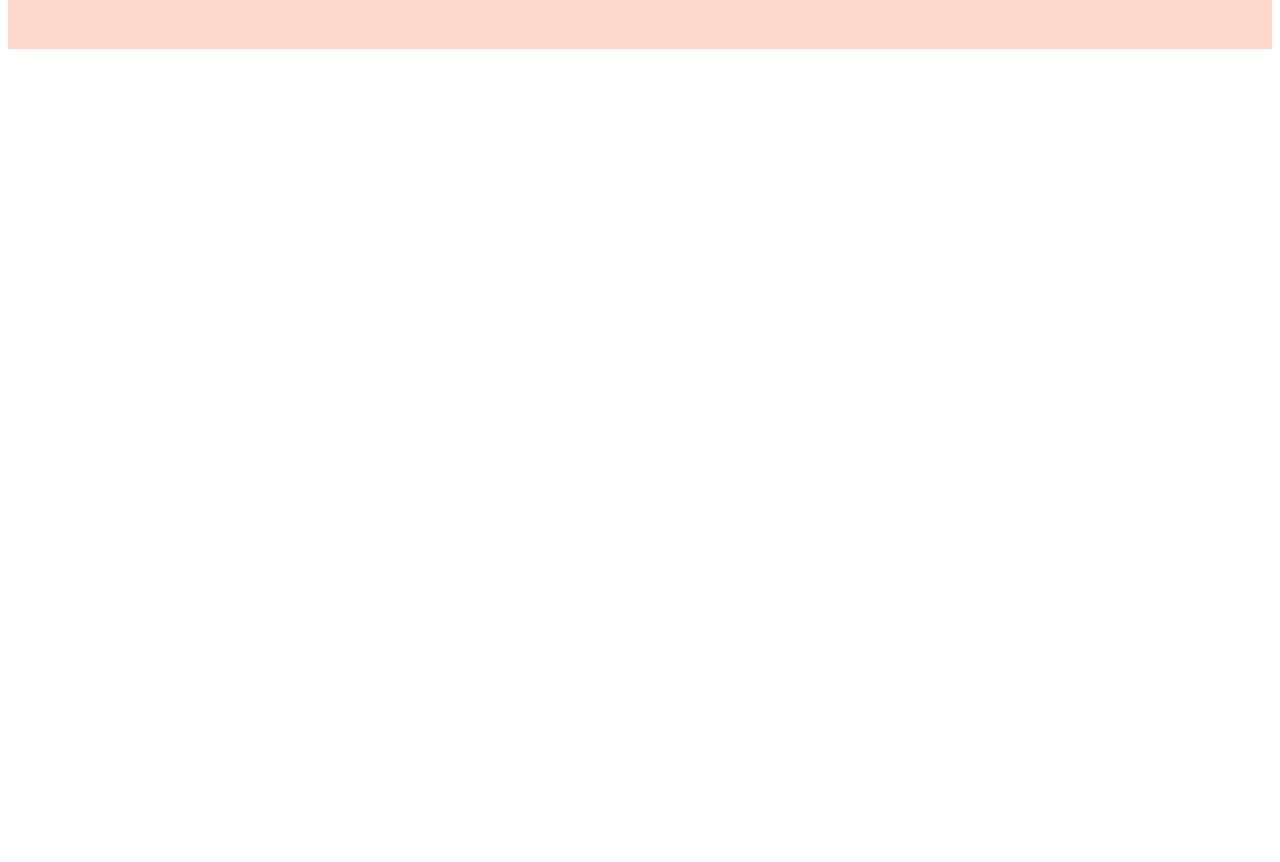
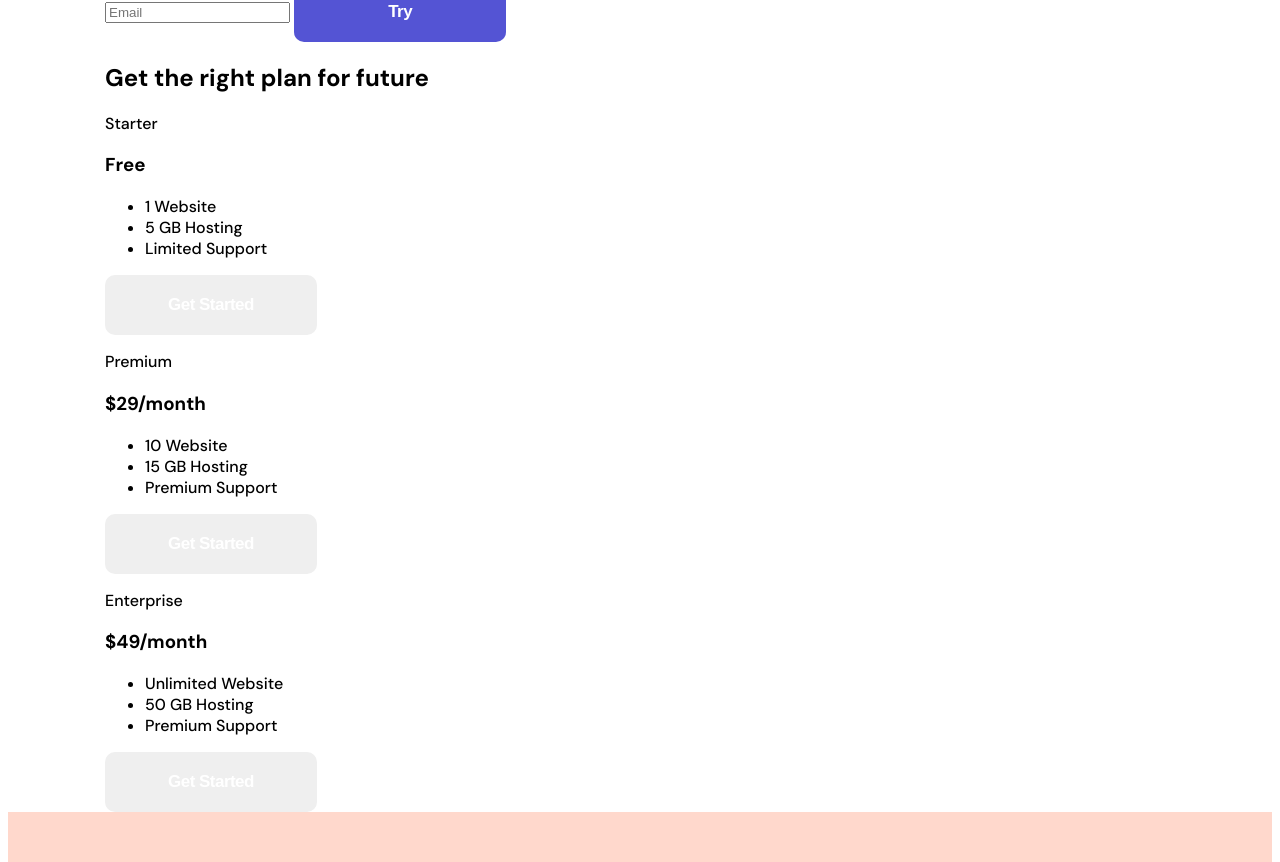
Before and after one commit to galinon/logoipsum, a plain HTML site: page index.html in a window 1280 px wide. Shown: the part 981-1843 px from the top of the page. Before the commit the page ends 1038 px from the top, so only its background shows below. Drawn offline with Linux system fonts and the light colour scheme.

Commit message:
Add files via upload

```diff
--- a/index.html
+++ b/index.html
@@ -58,6 +58,75 @@
             <img src="/img/firstman.png" alt="firstman">
         </div>
     </section>
+    <section class="container subscribe">
+            <div>
+                <img src="./img/secondman.png" alt="secondman">
+            </div>
+                    <div>
+                        <h2 class="subscrible_title">
+                            Subscription index
+                        </h2>
+                        <form>
+                            <input class="input" type="email" placeholder="Email">
+                            <button class="button button_violet">
+                                Try
+                            </button>
+                        </form>
+                    </div>
+    </section>
+    <section class="container plan">
+        <h2 class="plan_title">Get the right plan for future</h2>
+        <div class="plan_flex">
+            <div class="item">
+                <p class="item_text">
+                    Starter
+                </p>
+                <h3 class="item_title">
+                    Free
+                </h3>
+                <ul>
+                    <li class="item_li">1 Website</li>
+                    <li class="item_li">5 GB Hosting</li>
+                    <li class="item_li">Limited Support</li>
+                </ul>
+                <button class="button button_item">
+                    Get Started
+                </button>
+            </div>
+            <div class="item">
+                <p class="item_text">
+                    Premium
+                </p>
+                <h3 class="item_title">
+                    $29<span>/month</span>
+                </h3>
+                <ul>
+                    <li class="item_li">10 Website</li>
+                    <li class="item_li">15 GB Hosting</li>
+                    <li class="item_li">Premium Support</li>
+                </ul>
+                <button class="button button_item">
+                    Get Started
+                </button>
+            </div>
+            <div class="item">
+                <p class="item_text">
+                    Enterprise
+                </p>
+                <h3 class="item_title">
+                    $49<span>/month</span>
+                </h3>
+                <ul>
+                    <li class="item_li">Unlimited Website</li>
+                    <li class="item_li">50 GB Hosting</li>
+                    <li class="item_li">Premium Support</li>
+                </ul>
+                <button class="button button_item">
+                    Get Started
+                </button>
+            </div>
+        </div>
+    </section>
     <footer class="footer">
             <div class="container footer_flex">
                 <div>
@@ -68,24 +137,16 @@
                 <nav class="nav">
                     <ul>
                         <li class="nav_li">
-                        <a class="nav_link" href="#">
-                            Support
-                        </a>
+                        <a class="nav_link" href="#">Support</a>
                         </li>
                         <li class="nav_li">
-                            <a class="nav_link" href="#">
-                                Premium
-                            </a>
+                            <a class="nav_link" href="#">Premium</a>
                         </li>
                         <li class="nav_li">
-                            <a class="nav_link" href="#">
-                                Pricing
-                            </a>
+                            <a class="nav_link" href="#">Pricing</a>
                         </li>
                         <li class="nav_li">
-                            <a class="nav_link" href="#">
-                                Blog
-                            </a>
+                            <a class="nav_link" href="#">Blog</a>
                         </li>
                     </ul>
                 </nav>
```
